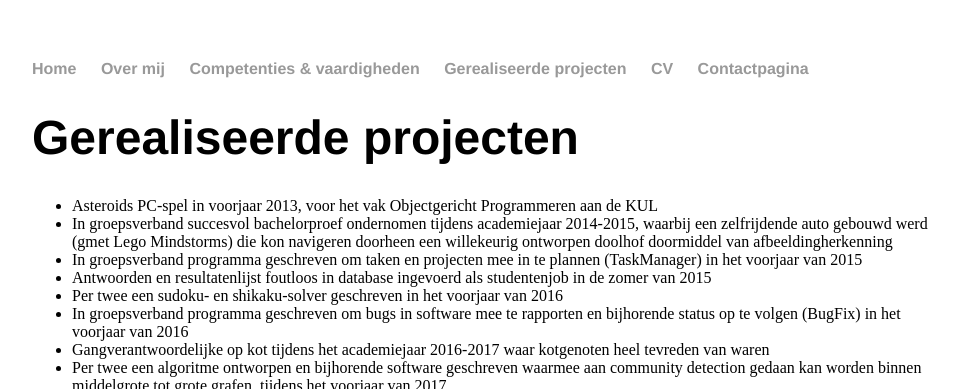
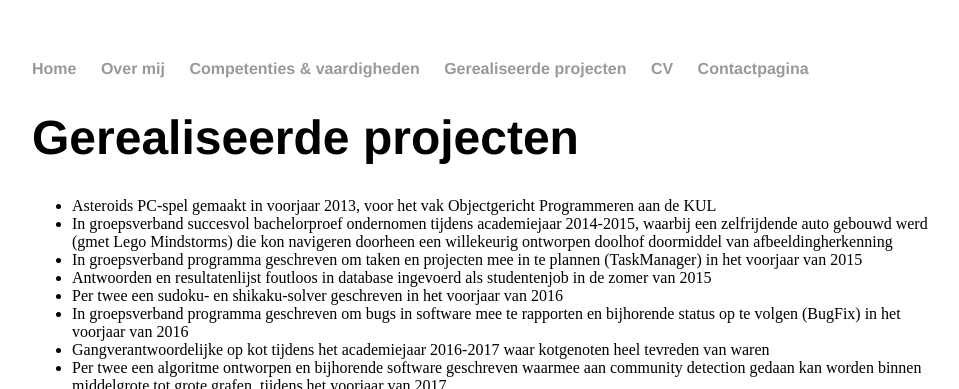
Before and after one commit to Jornax/Jornax.github.io, a Jekyll site: the page built from projects/index.html, in a window 1280 px wide. Shown: the top 389 px of the page, without its empty margins (160-1119 px from the left). Built offline with Jekyll 4.4.1, drawn with Linux system fonts in a browser that asks for light colours.

Commit message:
Update index.html

```diff
--- a/projects/index.html
+++ b/projects/index.html
@@ -7,7 +7,7 @@ title: Gerealiseerde projecten
 			<h1>Gerealiseerde projecten</h1>
 			<p>
 			<ul>
-				<li>Asteroids PC-spel in voorjaar 2013, voor het vak Objectgericht Programmeren aan de KUL</li>
+				<li>Asteroids PC-spel gemaakt in voorjaar 2013, voor het vak Objectgericht Programmeren aan de KUL</li>
 				<li>In groepsverband succesvol bachelorproef ondernomen tijdens academiejaar 2014-2015, waarbij een zelfrijdende auto gebouwd werd (gmet Lego Mindstorms) die kon navigeren doorheen een willekeurig ontworpen doolhof doormiddel van afbeeldingherkenning
 				<li>In groepsverband programma geschreven om taken en projecten mee in te plannen (TaskManager) in het voorjaar van 2015</li>
 				<li>Antwoorden en resultatenlijst foutloos in database ingevoerd als studentenjob in de zomer van 2015</li>
```
